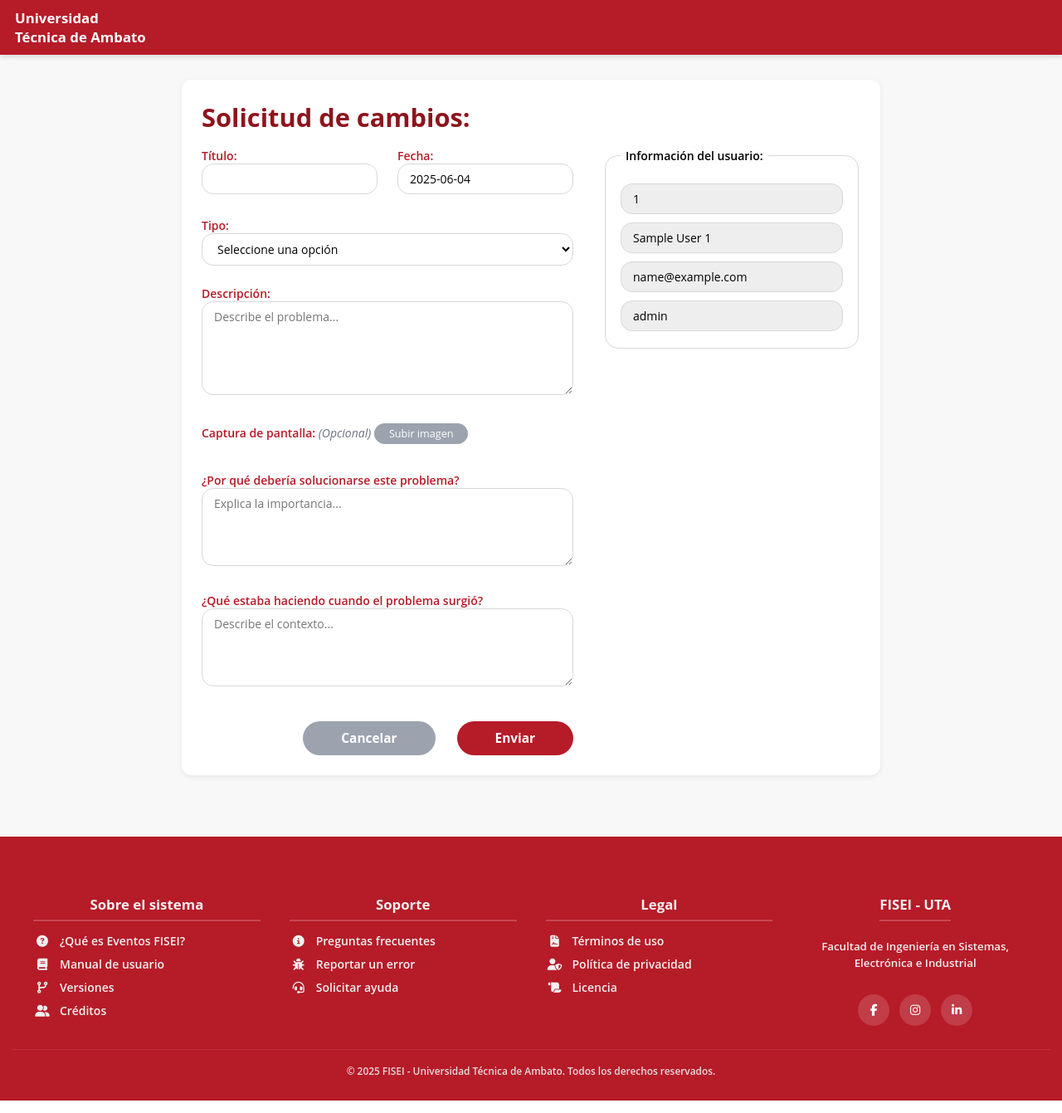
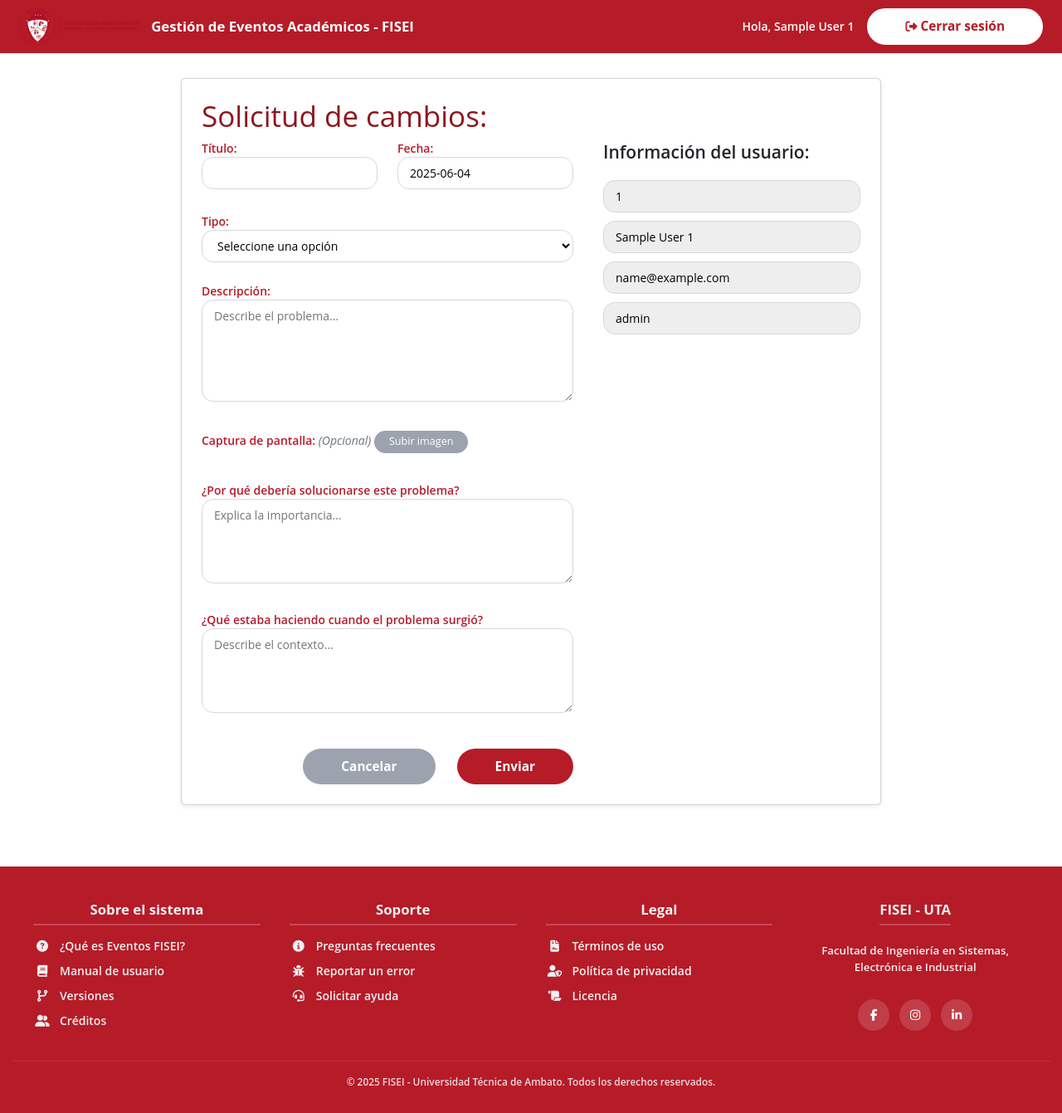
Before and after one commit to kiramman-mp3/fisei-gestion-eventos-academicos2.0, a PHP site: page /formulario/solicitud_cambios.php in a window 1280 px wide. Shown: the whole page at 83% size. Run offline with PHP 8.4, Linux system fonts and the light colour scheme; the visitor is signed in with stand-in values (Sample User, id 1).

Commit message:
Se modifico el archivo para reportar errores

```diff
--- a/formulario/solicitud_cambios.php
+++ b/formulario/solicitud_cambios.php
@@ -1,5 +1,4 @@
 <?php
-
 require_once '../session.php';
 if (!isLoggedIn()) {
     header('Location: ../login.php');
@@ -15,7 +14,6 @@ $urol = getUserRole() ?? '';
 $sesion_activa = !empty($uid) && !empty($uname) && !empty($uemail) && !empty($urol);
 ?>
 
-
 <!DOCTYPE html>
 <html lang="es">
 
@@ -25,6 +23,7 @@ $sesion_activa = !empty($uid) && !empty($uname) && !empty($uemail) && !empty($ur
     <title>Solicitud de Cambios</title>
     <link rel="stylesheet" href="../css/styles.css">
     <link rel="stylesheet" href="https://cdnjs.cloudflare.com/ajax/libs/font-awesome/6.5.0/css/all.min.css">
+    <link href="https://cdn.jsdelivr.net/npm/bootstrap@5.3.3/dist/css/bootstrap.min.css" rel="stylesheet">
     <style>
         .alert-success {
             position: fixed;
@@ -53,19 +52,25 @@ $sesion_activa = !empty($uid) && !empty($uname) && !empty($uemail) && !empty($ur
             line-height: 1;
         }
     </style>
-
 </head>
 
 <body>
-    <?php if (isset($_GET['success']) && $_GET['success'] == 1): ?>
-        <div id="alertSuccess" class="alert-success">
-            ✅ ¡La solicitud se ha enviado correctamente!
-            <button class="close-btn" onclick="document.getElementById('alertSuccess').style.display='none'">×</button>
+<header class="top-header d-flex justify-content-between align-items-center px-4 py-2 shadow-sm --maroon">
+  <div class="d-flex align-items-center">
+    <a href="../index.php">
+      <img src="../resource/logo-uta.png" alt="Logo institucional" style="height: 50px;">
+    </a>
+    <div class="site-name ms-3 fw-bold">Gestión de Eventos Académicos - FISEI</div>
   </div>
+  <div class="d-flex align-items-center gap-3">
+    <?php if (isLoggedIn()): ?>
+      <span class="fw-semibold">Hola, <?= htmlspecialchars(getUserName()) ?> <?= htmlspecialchars(getUserLastname()) ?></span>
+      <a href="../logout.php" class="btn btn-white"><i class="fas fa-sign-out-alt"></i> Cerrar sesión</a>
+    <?php else: ?>
+      <a href="../login.php" class="btn btn-white"><i class="fas fa-sign-in-alt"></i> Iniciar Sesión</a>
+      <a href="../registro.php" class="btn btn-white"><i class="fas fa-user-plus"></i> Registrarse</a>
     <?php endif; ?>
-
-    <header class="top-header">
-        <div class="site-name">Universidad<br>Técnica de Ambato</div>
+  </div>
 </header>
 
 <main class="card">
@@ -161,116 +166,42 @@ $sesion_activa = !empty($uid) && !empty($uname) && !empty($uemail) && !empty($ur
     <div class="footer-section">
       <h5>Sobre el sistema</h5>
       <ul>
-                    <li><a href="#"><i class="fa-solid fa-circle-question"></i> ¿Qué es Eventos FISEI?</a></li>
-                    <li><a href="#"><i class="fa-solid fa-book"></i> Manual de usuario</a></li>
-                    <li><a href="#"><i class="fa-solid fa-code-branch"></i> Versiones</a></li>
+        <li><a href="../informativo/que_es_eventos.php"><i class="fa-solid fa-circle-question"></i> ¿Qué es Eventos FISEI?</a></li>
+        <li><a href="../informativo/manual_usuario.php"><i class="fa-solid fa-book"></i> Manual de usuario</a></li>
+        <li><a href="../informativo/versiones.php"><i class="fa-solid fa-code-branch"></i> Versiones</a></li>
         <li><a href="../informativo/nosotros.php"><i class="fa-solid fa-user-group"></i> Créditos</a></li>
       </ul>
     </div>
-
     <div class="footer-section">
       <h5>Soporte</h5>
       <ul>
-                    <li><a href="#"><i class="fa-solid fa-circle-info"></i> Preguntas frecuentes</a></li>
-                    <li><a href="#"><i class="fa-solid fa-bug"></i> Reportar un error</a></li>
-                    <li><a href="#"><i class="fa-solid fa-headset"></i> Solicitar ayuda</a></li>
+        <li><a href="../informativo/preguntas_frecuentes.php"><i class="fa-solid fa-circle-info"></i> Preguntas frecuentes</a></li>
+        <li><a href="../formulario/solictud_cambios.php"><i class="fa-solid fa-bug"></i> Reportar un error</a></li>
+        <li><a href="../formulario/solicitar_ayuda.php"><i class="fa-solid fa-headset"></i> Solicitar ayuda</a></li>
       </ul>
     </div>
-
     <div class="footer-section">
       <h5>Legal</h5>
       <ul>
-                    <li><a href="#"><i class="fa-solid fa-file-contract"></i> Términos de uso</a></li>
-                    <li><a href="#"><i class="fa-solid fa-user-shield"></i> Política de privacidad</a></li>
-                    <li><a href="#"><i class="fa-solid fa-scroll"></i> Licencia</a></li>
+        <li><a href="../legal/terminos_uso.php"><i class="fa-solid fa-file-contract"></i> Términos de uso</a></li>
+        <li><a href="../legal/politica_privacidad.php"><i class="fa-solid fa-user-shield"></i> Política de privacidad</a></li>
+        <li><a href="../legal/licencia.php"><i class="fa-solid fa-scroll"></i> Licencia</a></li>
       </ul>
     </div>
-
     <div class="footer-section">
       <h5>FISEI - UTA</h5>
       <p>Facultad de Ingeniería en Sistemas,<br> Electrónica e Industrial</p>
       <div class="footer-social">
-                    <a href="#"><i class="fab fa-facebook-f"></i></a>
-                    <a href="#"><i class="fab fa-instagram"></i></a>
-                    <a href="#"><i class="fab fa-linkedin-in"></i></a>
-                </div>
-
+        <a href="https://www.facebook.com/UTAFISEI"><i class="fab fa-facebook-f"></i></a>
+        <a href="https://www.instagram.com/fisei_uta"><i class="fab fa-instagram"></i></a>
+        <a href="https://www.linkedin.com/pub/dir?firstName=Fisei&lastName=uta&trk=people-guest_people-search-bar_search-submit"><i class="fab fa-linkedin-in"></i></a>
       </div>
     </div>
-
+  </div>
   <div class="footer-bottom">
     © <?= date('Y') ?> FISEI - Universidad Técnica de Ambato. Todos los derechos reservados.
   </div>
 </footer>
-
-    <script>
-
-
-        // Lógica de subida de imagen personalizada
-        const captureInput = document.getElementById("captureInput");
-        const captureBar = document.getElementById("captureBar");
-        const fileNameSpan = document.getElementById("fileName");
-        const addCaptureBtn = document.getElementById("addCaptureBtn");
-        const takeAnotherBtn = document.getElementById("takeAnotherBtn");
-        const deleteCaptureBtn = document.getElementById("deleteCaptureBtn");
-
-        addCaptureBtn.addEventListener("click", () => captureInput.click());
-        takeAnotherBtn.addEventListener("click", () => captureInput.click());
-
-        deleteCaptureBtn.addEventListener("click", () => {
-            captureInput.value = "";
-            captureBar.style.display = "none";
-            addCaptureBtn.style.display = "inline-block";
-        });
-
-        captureInput.addEventListener("change", () => {
-            if (captureInput.files && captureInput.files[0]) {
-                fileNameSpan.textContent = captureInput.files[0].name;
-                captureBar.style.display = "flex";
-                addCaptureBtn.style.display = "none";
-            }
-        });
-
-        document.getElementById("solicitudForm").addEventListener("submit", function (e) {
-            const camposObligatorios = [
-                "titulo",
-                "fecha",
-                "tipo",
-                "descripcion",
-                "justificacion",
-                "contexto",
-                "uid",
-                "uname",
-                "uemail",
-                "urol",
-            ];
-
-            let formIsValid = true;
-
-            camposObligatorios.forEach((campoId) => {
-                const campo = document.getElementById(campoId);
-                if (!campo || campo.value.trim() === "") {
-                    campo.style.borderColor = "red";
-                    formIsValid = false;
-                } else {
-                    campo.style.borderColor = ""; // limpiar si ya estaba rojo
-                }
-            });
-
-            if (!formIsValid) {
-                alert("Por favor, completa todos los campos obligatorios.");
-                e.preventDefault(); // bloquear envío
-            }
-        });
-
-        camposObligatorios.forEach((id) => {
-            const campo = document.getElementById(id);
-            campo.addEventListener("input", () => {
-                if (campo.value.trim() !== "") {
-                    campo.style.borderColor = "";
-                }
-            });
-        });
-    </script>
-
+<script src="https://cdn.jsdelivr.net/npm/bootstrap@5.3.3/dist/js/bootstrap.bundle.min.js"></script>
 </body>
+</html>
```
Lines whose indentation alone changed are shown as unchanged.
